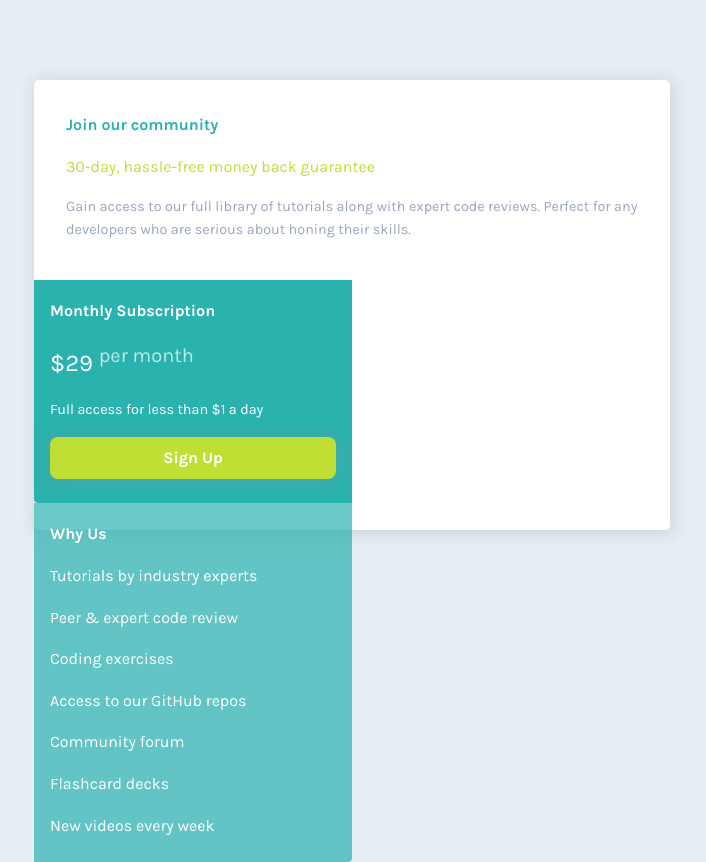
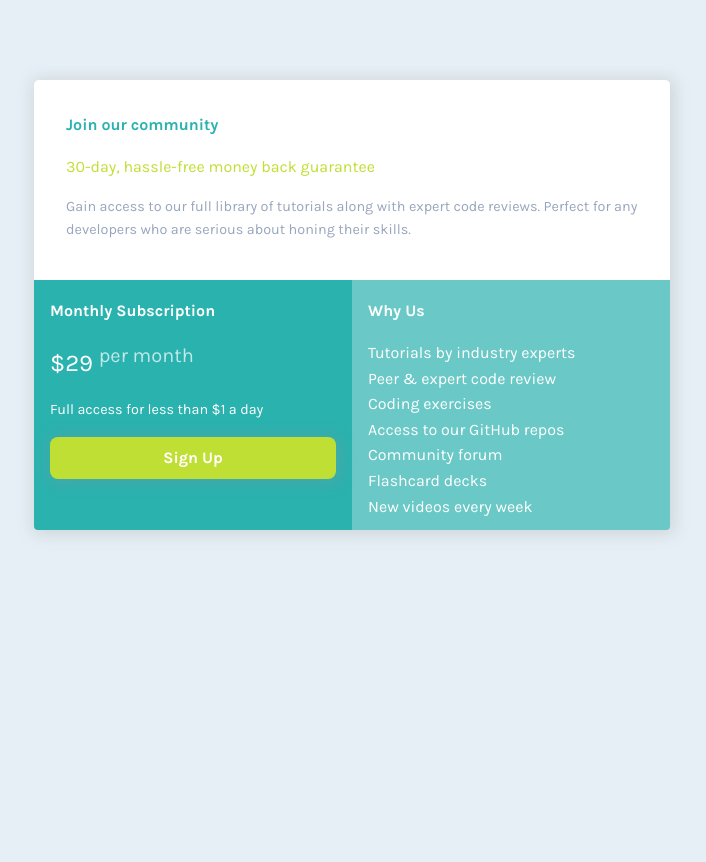
Before and after one commit to Glenda9031/Single_Price_Grid_Component, a plain HTML site: page index.html in a window 1280 px wide. Shown: the whole page, without its empty margins (288-994 px from the left). After the commit the page ends 800 px from the top, so only its background shows below. Drawn offline with Linux system fonts and the light colour scheme.

Commit message:
Revisions 1/10/23

```diff
--- a/css/style.css
+++ b/css/style.css
@@ -76,6 +76,13 @@ h4, p {
     color: var(--Cyan);
 }
 
+main {
+    display: grid;
+    grid-template-columns: 318px 318px;
+    grid-template-rows: 250px;
+    width: 100%;
+}
+
 .container {
     background-color: var(--White);
     border-radius: 5px;
--- a/index.html
+++ b/index.html
@@ -30,13 +30,7 @@
 
         <section class="right-card">
           <h4>Why Us</h4>
-            <p>Tutorials by industry experts</p>
-            <p>Peer &amp; expert code review</p>
-            <p>Coding exercises</p>
-            <p>Access to our GitHub repos</p>
-            <p>Community forum</pi>
-            <p>Flashcard decks</p>
-            <p>New videos every week</p>
+            <p>Tutorials by industry experts<br>Peer &amp; expert code review<br>Coding exercises<br>Access to our GitHub repos<br>Community forum<br>Flashcard decks<br>New videos every week</p>
         </section>
     </main>
   </div>
```
